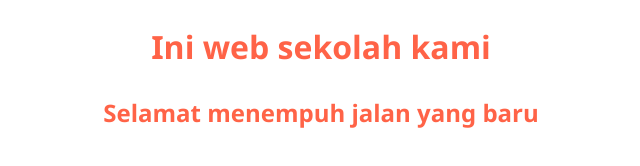
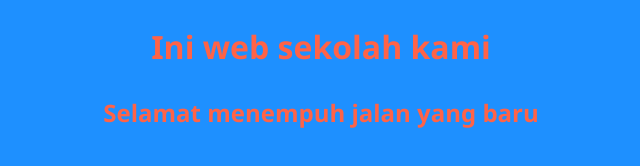
Before and after one commit to pahriii79/ini-adalah-web-saya, a plain HTML site: page index.html in a window 1280 px wide. Shown: the whole page, without its empty margins (319-959 px from the left). Drawn offline with Linux system fonts and the light colour scheme.

Commit message:
Update style.css

```diff
--- a/style.css
+++ b/style.css
@@ -1,7 +1,7 @@
 body {
   font-family: "Segoe UI", Tahoma, Geneva, Verdana, sans-serif;
   line-height: 1.6;
-  background-color:  sea foam;
+  background-color:  DodgerBlue;
   margin: 0;
   color: Tomato;
   padding: 0;
```
